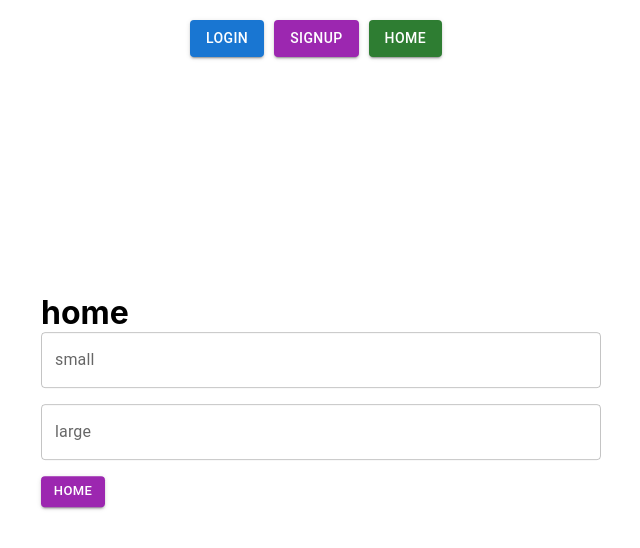
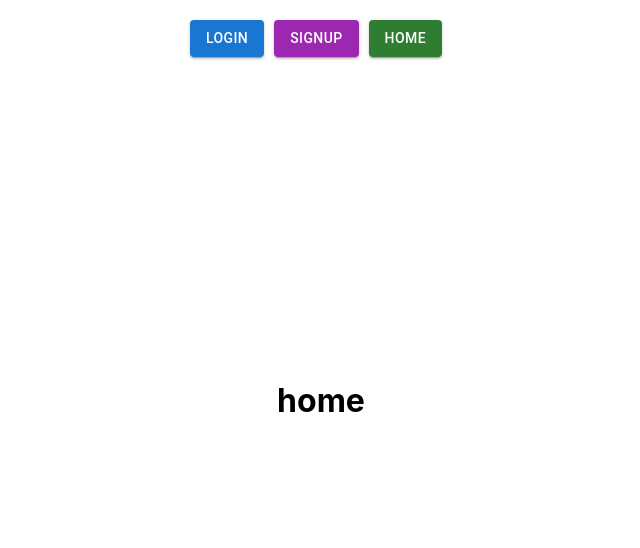
Before and after one commit to najeeb678/UserApp, a React (Create React App) app: page /home in a window 1280 px wide. Shown: the top 548 px of the page, without its empty margins (319-959 px from the left). Built offline with nearby package versions, Linux system fonts and the light colour scheme.

Commit message:
navigate

```diff
--- a/src/components/UI/GlobalButton.js
+++ b/src/components/UI/GlobalButton.js
@@ -6,9 +6,15 @@ const GlobalButton = ({
   size = "medium",
   variant = "contained",
   title = "Button",
+  onclickHandler = null,
 }) => {
   return (
-    <Button color={color} size={size} variant={variant}>
+    <Button
+      color={color}
+      size={size}
+      variant={variant}
+      onClick={onclickHandler}
+    >
       {title}
     </Button>
   );
--- a/src/pages/LoginForm.js
+++ b/src/pages/LoginForm.js
@@ -1,9 +1,14 @@
-import { Box,Typography } from "@mui/material";
+import { Box, Typography } from "@mui/material";
+import { useNavigate } from "react-router-dom";
 import React from "react";
 import GlobalTextField from "../components/UI/GlobalTextField";
 import GlobalButton from "../components/UI/GlobalButton";
 
 const LoginForm = () => {
+  const navigate = useNavigate();
+  const handleSignUp = () => {
+    navigate("/signUp");
+  }
   return (
     <Box
       sx={{
@@ -38,7 +43,12 @@ const LoginForm = () => {
           />
           <Box sx={{ display: "flex", justifyContent: "center", gap: "15px" }}>
             <GlobalButton variant="contained" color="success" title="Log In" />
-            <GlobalButton variant="contained" color="secondary" title="Sign Up"/>
+            <GlobalButton
+              variant="contained"
+              color="secondary"
+              title="Sign Up"
+              onclickHandler={handleSignUp}
+            />
           </Box>
         </form>
       </Box>
--- a/src/pages/home.js
+++ b/src/pages/home.js
@@ -1,7 +1,5 @@
 import { Box } from "@mui/system";
 import React from "react";
-import GlobalButton from "../components/UI/GlobalButton";
-import GlobalTextField from "../components/UI/GlobalTextField";
 
 const Home = () => {
   return (
@@ -14,20 +12,6 @@ const Home = () => {
       }}
     >
       <h1>home</h1>
-      <GlobalTextField
-        name="phoneNo"
-        label="small"
-        color="success"
-        placeholder="enter phone No"
-      />
-      <GlobalTextField
-        name="phoneNo"
-        label="large"
-        color="success"
-        placeholder="enter phone No"
-      />
-
-      <GlobalButton color="secondary" size="small" title="Home" />
     </Box>
   );
 };
--- a/src/pages/signUp.js
+++ b/src/pages/signUp.js
@@ -1,12 +1,18 @@
 import React from "react";
-import {
-  Box,Container,Grid, Paper,Typography,} from "@mui/material";
+
+import { Box, Container, Grid, Paper, Typography } from "@mui/material";
 import image from "../assets/image.jpg";
 
 import GlobalTextField from "../components/UI/GlobalTextField";
 import GlobalButton from "../components/UI/GlobalButton";
+import { useNavigate } from "react-router-dom";
 
 const SignUp = () => {
+  const navigate = useNavigate();
+  const handleSignUp = () => {
+    navigate("/home");
+  };
+
   return (
     <Container
       sx={{
@@ -30,10 +36,30 @@ const SignUp = () => {
               </Box>
               <form>
                 <GlobalTextField name="name" label="Name" placeholder="Name" />
-                <GlobalTextField name="email" label="Email" placeholder="email" type="email"/>
-                <GlobalTextField name="password" label="Password" placeholder="password" type="password"/>
-                <GlobalTextField name="PhoneNo" label="Phone Number" placeholder="phoneNumber" type="number"/>
-                <GlobalButton variant="contained" color="success" title="Sign Up"/>
+                <GlobalTextField
+                  name="email"
+                  label="Email"
+                  placeholder="email"
+                  type="email"
+                />
+                <GlobalTextField
+                  name="password"
+                  label="Password"
+                  placeholder="password"
+                  type="password"
+                />
+                <GlobalTextField
+                  name="PhoneNo"
+                  label="Phone Number"
+                  placeholder="phoneNumber"
+                  type="number"
+                />
+                <GlobalButton
+                  variant="contained"
+                  color="success"
+                  title="Sign Up"
+                  onclickHandler={handleSignUp}
+                />
               </form>
 
               <Box
```
